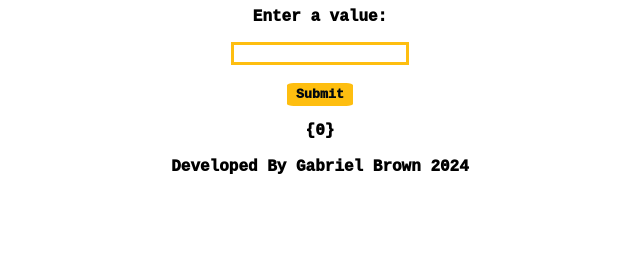
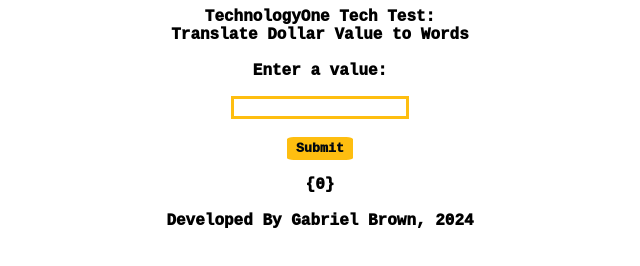
Before and after one commit to gbrown-n/Number-to-Name-webserver, a plain HTML site: page index.html in a window 1280 px wide. Shown: the whole page, without its empty margins (320-960 px from the left). Drawn offline with Linux system fonts and the light colour scheme.

Commit message:
small change to html

```diff
--- a/index.html
+++ b/index.html
@@ -5,7 +5,14 @@
     </head>
     <body>
     <form style = "text-align: center" class="inputForm" name="input" action="input" method="post">
-        <p style="color: black; font-family: 'Courier New', Courier, monospace; font-weight: 1000;text-align: center;">Enter a value:</p>
+
+        <p style="color: black; font-family: 'Courier New', Courier, monospace; font-weight: 1000;text-align: center;">
+            TechnologyOne Tech Test:
+            <br>
+            Translate Dollar Value to Words
+            <br><br>
+            Enter a value:
+        </p>
         <input class="textInput" style="flex: auto; border: solid; border-color: #FEBE10;
         font-family:'Courier New', Courier, monospace; font-weight:1000;"type="text" name="user">
         <br>
@@ -20,7 +27,7 @@
         {0}
         <br>
         <br>
-        Developed By Gabriel Brown 2024
+        Developed By Gabriel Brown, 2024
     </p>
     </body>
 </html>
```
Also changed, not shown: 4 other files.
